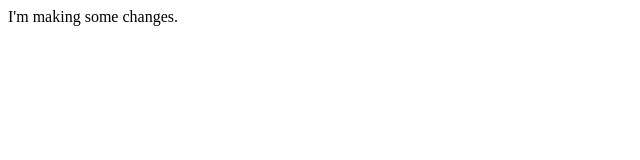
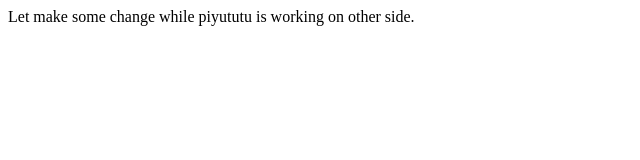
Before and after one commit to PiyuCoder/demo, a plain HTML site: page index.html in a window 1280 px wide. Shown: the whole page, without its empty margins (0-640 px from the left). Drawn offline with Linux system fonts and the light colour scheme.

Commit message:
change 1

```diff
--- a/index.html
+++ b/index.html
@@ -6,6 +6,6 @@
     <title>Document</title>
   </head>
   <body>
-    I'm making some changes.
+    Let make some change while piyututu is working on other side.
   </body>
 </html>
```
